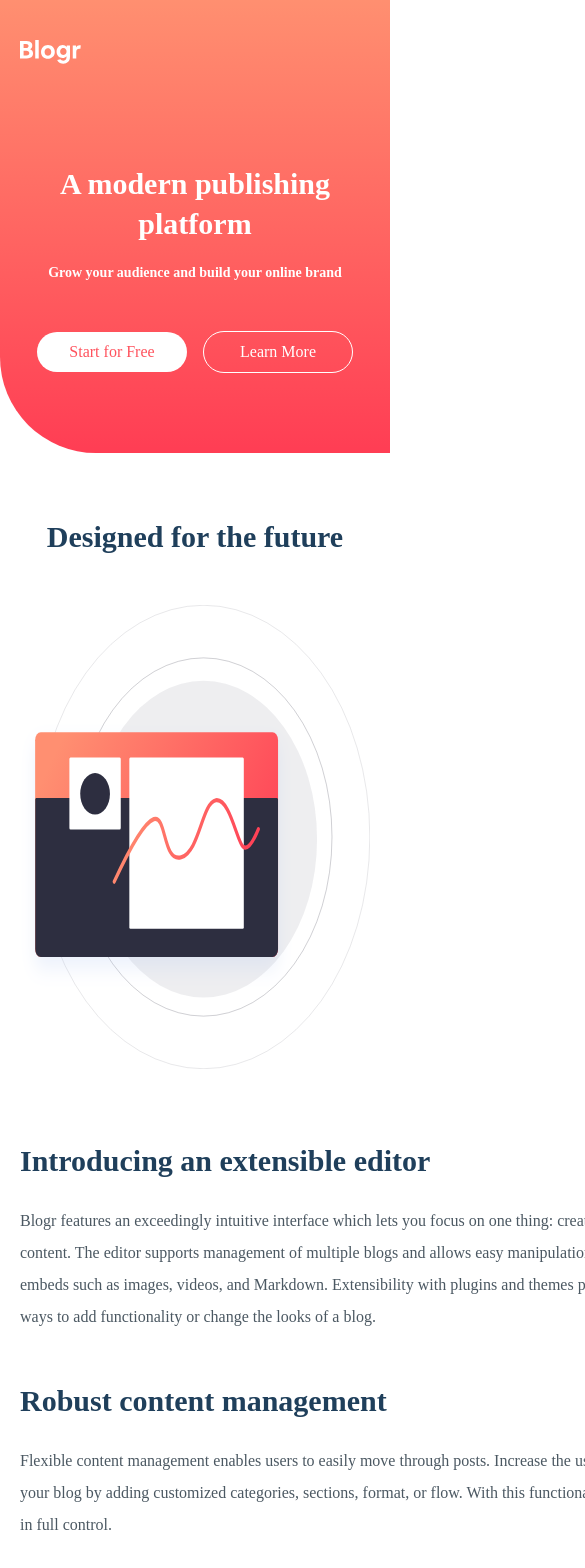
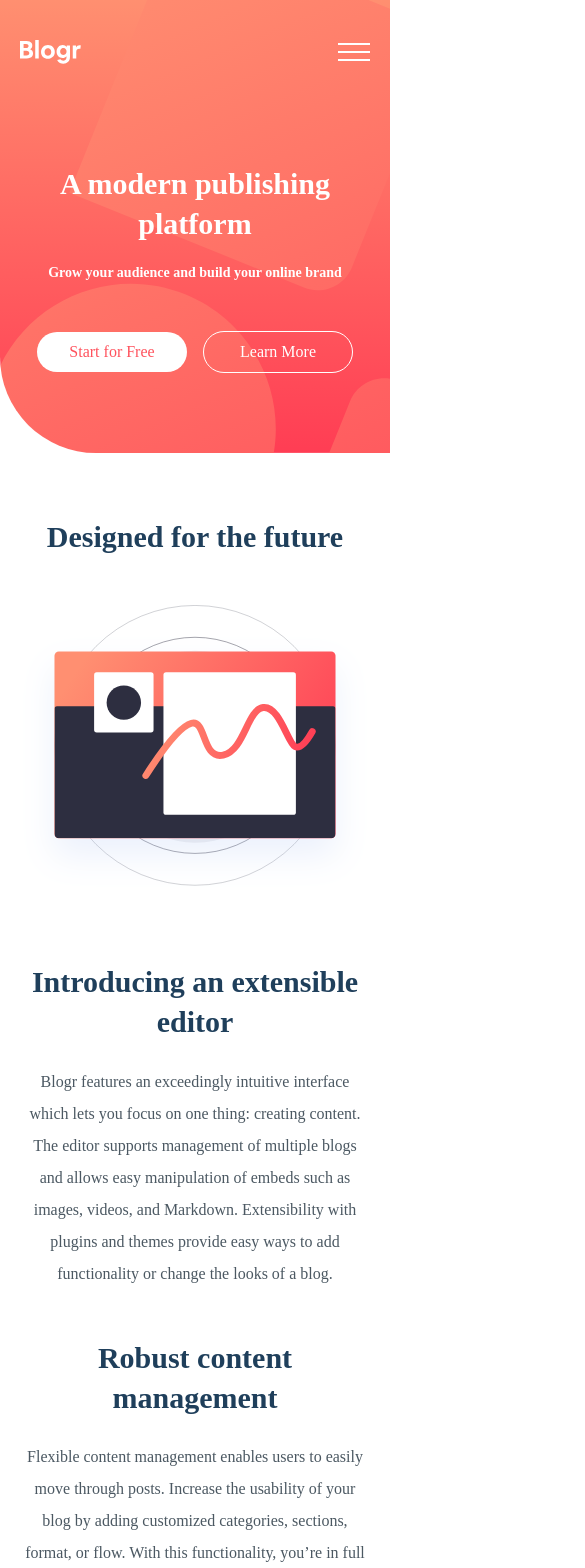
Before and after one commit to gylim0604/FrontEndMentor-Blogr-Landing-Page, a Next.js app: page / in a window 390 px wide. Shown: the top 1568 px of the page, 585 px wide, since content can reach past the window. Built offline with nearby package versions, Linux system fonts and the light colour scheme.

Commit message:
updating responsive styles :

```diff
--- a/components/Footer/Footer.js
+++ b/components/Footer/Footer.js
@@ -1,4 +1,4 @@
-import { Flex, Image } from '@chakra-ui/react';
+import { Flex, Image, Box } from '@chakra-ui/react';
 import React from 'react';
 import FooterList from './FooterList';
 
@@ -6,14 +6,24 @@ function Footer() {
     return (
         <Flex
             bg='vvDarkBlue'
-            flexDir='column'
-            alignItems='center'
-            px={5}
+            flexDir={{ base: 'column', md: 'row' }}
+            alignItems={{ base: 'center', md: 'start' }}
+            px={[5, '10%']}
             py='4rem'
             borderTopRightRadius='6rem'
             mt='5rem'
         >
-            <Image src='/logo.svg' mb='1.5rem' />
+            <Image
+                src='/logo.svg'
+                mb='1.5rem'
+                alt='blogr logo'
+                mt={{ md: '1.5rem' }}
+            />
+            <Box
+                d={{ md: 'flex' }}
+                w={{ md: '100%' }}
+                justifyContent={{ md: 'space-around' }}
+            >
                 <FooterList
                     title='Product'
                     list={[
@@ -32,6 +42,7 @@ function Footer() {
                     title='Connect'
                     list={['Contact', 'Newsletter', 'LinkedIn']}
                 />
+            </Box>
         </Flex>
     );
 }
--- a/components/Footer/FooterList.js
+++ b/components/Footer/FooterList.js
@@ -3,13 +3,21 @@ import React from 'react';
 
 function FooterList({ title, list }) {
     return (
-        <Flex flexDir='column' textAlign='center'>
+        <Flex flexDir='column' textAlign={{ base: 'center', md: 'left' }}>
             <Heading color='white' as='h3' size='sm' my='1.5rem'>
                 {title}
             </Heading>
             <UnorderedList color='grayBlue' styleType='none' mx='0'>
                 {list.map((item, idx) => (
-                    <ListItem key={idx}>{item}</ListItem>
+                    <ListItem
+                        key={idx}
+                        _hover={{
+                            textDecoration: 'underline',
+                            cursor: 'pointer',
+                        }}
+                    >
+                        {item}
+                    </ListItem>
                 ))}
             </UnorderedList>
         </Flex>
--- a/components/Header/Header.js
+++ b/components/Header/Header.js
@@ -6,9 +6,9 @@ const Header = () => {
         <Flex
             // need change linear gradient for desktop view
             bg='url("/bg-pattern-intro.svg") ,linear-gradient(hsl(13, 100%, 72%), hsl(353, 100%, 62%));'
-            bgPosition={{ sm: 'top 35% left 30%', md: 'top 50% right 90%' }}
+            bgPosition={{ base: 'top 35% left 30%', md: 'top 50% right 90%' }}
             bgRepeat='no-repeat'
-            bgSize={{ sm: '300%', md: '150%' }}
+            bgSize={{ base: '300%', md: '150%' }}
             flexDir='column'
             color='white'
             pb='5rem'
--- /dev/null
+++ b/components/Header/IconLink.js
@@ -0,0 +1,12 @@
+import { Link } from '@chakra-ui/react';
+import React from 'react';
+
+function IconLink({ icon, onClick, isVisible }) {
+    return (
+        <Link onClick={onClick} d={!isVisible ? 'none' : 'block'}>
+            {icon}
+        </Link>
+    );
+}
+
+export default IconLink;
--- a/components/Header/Nav.js
+++ b/components/Header/Nav.js
@@ -1,18 +1,17 @@
-import {
-    Flex,
-    Image,
-    Menu,
-    MenuItem,
-    MenuList,
-    MenuButton,
-    HStack,
-    Link,
-    Box,
-} from '@chakra-ui/react';
+import { Flex, Image, HStack, Link, Box } from '@chakra-ui/react';
 import React from 'react';
+import { Close, Hamburger } from '../Icons';
+import IconLink from './IconLink';
 import NavMenuItemDesktop from './NavMenuItemDesktop';
+import { useState } from 'react';
 
 function Nav() {
+    // Testing mobile menu
+    const [state, setstate] = useState(false);
+    const toggleMobileMenu = () => {
+        setstate(!state);
+        alert(state);
+    };
     return (
         <Flex justifyContent='space-between' alignItems='center'>
             <Image h='1.5rem' src='/logo.svg' alt='blogr logo' />
@@ -22,12 +21,20 @@ function Nav() {
                 display={('block', 'none')}
                 alt='hamburger icon'
             />
+            <Box>
+                <IconLink
+                    icon={<Hamburger />}
+                    isVisible={true}
+                    onClick={toggleMobileMenu}
+                />
+                <IconLink icon={<Close />} onClick={() => alert('hello')} />
+            </Box>
             <Box
                 flexGrow='1'
-                display={['none', 'flex']}
+                display={{ base: 'none', md: 'flex' }}
                 justifyContent='space-between'
             >
-                <HStack ml='4rem' spacing='2rem' display={['none', 'flex']}>
+                <HStack ml='4rem' spacing='2rem'>
                     <NavMenuItemDesktop
                         title='Product'
                         items={[
--- a/components/Icons.js
+++ b/components/Icons.js
@@ -11,7 +11,7 @@ export function ArrowDownLight() {
             xmlns='http://www.w3.org/2000/svg'
             fill='none'
             stroke='#FFF'
-            stroke-width='2'
+            strokeWidth='2'
             opacity='.75'
         >
             <path d='M1 1l4 4 4-4' />
@@ -29,10 +29,42 @@ export function ArrowDownDark() {
             xmlns='http://www.w3.org/2000/svg'
             fill='none'
             stroke='#FF7B86'
-            stroke-width='2'
+            strokeWidth='2'
             opacity='.75'
         >
             <path d='M1 1l4 4 4-4' />
         </Box>
     );
 }
+
+export function Hamburger() {
+    return (
+        <Box
+            as='svg'
+            role='img'
+            width='32px'
+            height='18px'
+            xmlns='http://www.w3.org/2000/svg'
+            fill='#FFF'
+            fillRule='evenodd'
+        >
+            <path d='M0 0h32v2H0zM0 8h32v2H0zM0 16h32v2H0z' />
+        </Box>
+    );
+}
+
+export function Close() {
+    return (
+        <Box
+            as='svg'
+            role='img'
+            width='26px'
+            height='26px'
+            xmlns='http://www.w3.org/2000/svg'
+            fill='#FFF'
+            fillRule='evenodd'
+        >
+            <path d='M23.607.98l1.414 1.413L14.414 13l10.607 10.607-1.414 1.414L13 14.414 2.393 25.021.98 23.607 11.586 13 .98 2.393 2.393.98 13 11.586 23.607.98z' />
+        </Box>
+    );
+}
--- a/components/Section1.js
+++ b/components/Section1.js
@@ -15,16 +15,21 @@ function Section1() {
                 {/* <Heading>Designed for the future</Heading> */}
 
                 <Image
-                    src='/illustration-editor-desktop.svg'
+                    src='/illustration-editor-mobile.svg'
                     alt='illustration of editor'
-                    h='57rem'
+                    h={{ base: 'auto', md: '57rem' }}
                     w='auto'
                     position={{ base: 'inherit', md: 'absolute' }}
                     right='-16rem'
                     // transform='translateX(30%)'
                     top='32rem'
                 />
-                <Flex mt='3rem' flexDir='column' w='40rem' textAlign='left'>
+                <Flex
+                    mt='3rem'
+                    flexDir='column'
+                    w={{ base: 'auto', md: '40rem' }}
+                    textAlign={{ base: 'center', md: 'left' }}
+                >
                     <WhiteBg
                         title='Introducing an extensible editor'
                         text='Blogr features an exceedingly intuitive interface which lets you
--- a/components/Section2.js
+++ b/components/Section2.js
@@ -12,7 +12,7 @@ function Section2() {
                 md: 'url(/bg-pattern-circles.svg),linear-gradient(to right,hsl(237, 17%, 21%), hsl(237, 23%, 32%))',
             }}
             bgPosition={{
-                base: 'top 1250% left 50%',
+                base: 'top 270% left 50%',
                 md: 'top 100% left -45%',
             }}
             bgRepeat={{ base: 'no-repeat', md: 'no-repeat' }}
@@ -20,8 +20,8 @@ function Section2() {
             borderTopRightRadius='6rem'
             borderBottomLeftRadius='6rem'
             position='relative'
-            mt={{ base: '15rem', md: '0' }}
-            mb='5rem'
+            mt={{ base: '20rem', md: '0' }}
+            mb={{ base: '5rem', md: '20rem' }}
             pt={{ base: '12.5rem', md: '6rem' }}
             pb={{ base: '10rem', md: '6rem' }}
         >
--- a/components/Section3.js
+++ b/components/Section3.js
@@ -1,14 +1,35 @@
 import React from 'react';
-import { Flex, Image, Text } from '@chakra-ui/react';
+import { Box, Flex, Image, Text } from '@chakra-ui/react';
 import WhiteBg from './WhiteBg';
 
 function Section3() {
     return (
-        <Flex flexDir='column' px={5} textAlign='center'>
+        <Box
+            px={[5, '10%']}
+            mt={{ base: '4rem', md: '10rem' }}
+            my={{ base: '0', md: '20rem' }}
+            textAlign='center'
+        >
+            <Flex
+                flexDir={{ base: 'column', md: 'row' }}
+                position={{ base: 'inherit', md: 'relative' }}
+            >
                 <Image
                     src='/illustration-laptop-mobile.svg'
                     alt='illustration of a laptop'
+                    h={{ md: '50rem' }}
+                    position={{ md: 'absolute' }}
+                    left='0'
+                    transform={{ md: 'translateX(-44%)' }}
+                    top='-8rem'
                 />
+                <Flex
+                    ml={{ base: '0', md: '650px' }}
+                    mt='4rem'
+                    flexDir='column'
+                    w={{ md: '40rem' }}
+                    textAlign={{ base: 'center', md: 'left' }}
+                >
                     <WhiteBg
                         title='Free, open, simple'
                         text='Blogr is a free and open source application backed by a large community of helpful developers. It supports
@@ -21,6 +42,8 @@ function Section3() {
                 capable of producing even the most complicated sites.'
                     />
                 </Flex>
+            </Flex>
+        </Box>
     );
 }
 
```
Lines whose indentation alone changed are shown as unchanged.
